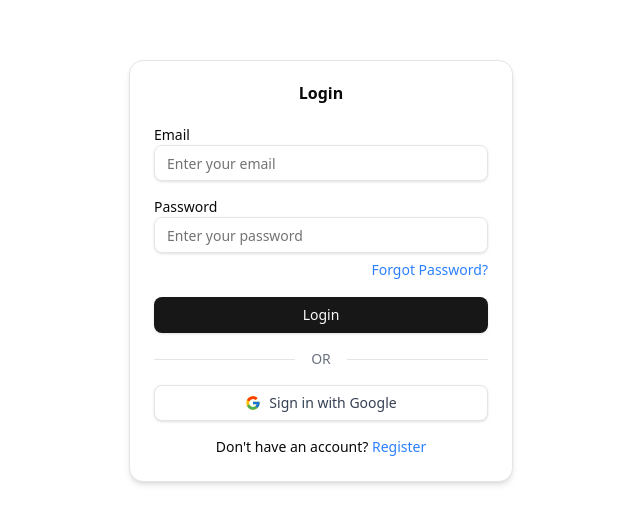
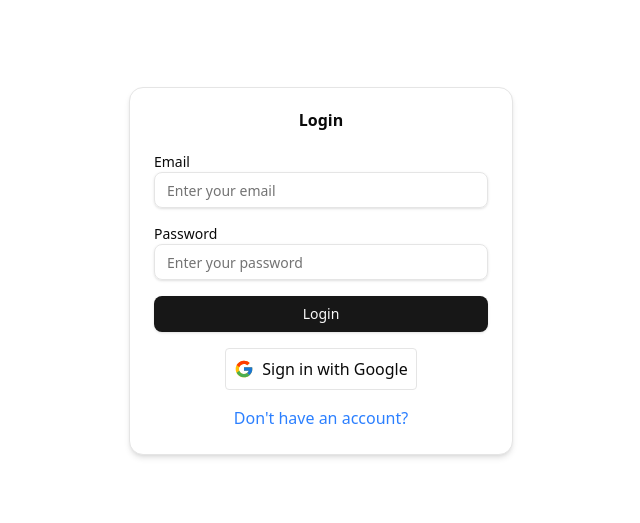
Before and after one commit to Yasowant/FlowHive, a Next.js app: page /login in a window 1280 px wide. Shown: the part 129-652 px from the top of the page, without its empty margins (319-959 px from the left). Built offline with nearby package versions, Linux system fonts and the light colour scheme.

Commit message:
updated code and optmized code

```diff
--- a/src/app/dashboard/page.tsx
+++ b/src/app/dashboard/page.tsx
@@ -1,9 +1,13 @@
 'use client';
 
-export default function Dashboard() {
+import withAuth from '@/hoc/withAuth';
+
+function Dashboard() {
   return (
     <div>
-      <h1>Hi,Good Morning</h1>
+      <h1 className="text-2xl font-bold">Hi, Good Morning</h1>
     </div>
   );
 }
+
+export default withAuth(Dashboard);
--- a/src/app/login/page.tsx
+++ b/src/app/login/page.tsx
@@ -8,6 +8,8 @@ import { Button } from '@/components/ui/button';
 import { Card, CardHeader, CardTitle, CardContent } from '@/components/ui/card';
 import { FcGoogle } from 'react-icons/fc';
 import ClientOnly from '@/components/ClientOnly';
+import api from '@/config/axios';
+import axios from 'axios';
 
 export default function LoginPage() {
   const [email, setEmail] = useState('');
@@ -19,7 +21,6 @@ export default function LoginPage() {
   const handleLogin = async (e: React.FormEvent) => {
     e.preventDefault();
     setError(null);
-
     if (!email || !password) {
       setError('Both email and password are required');
       return;
@@ -28,29 +29,16 @@ export default function LoginPage() {
     setLoading(true);
 
     try {
-      const res = await fetch(
-        'https://flowhive-be-1.onrender.com/api/users/login',
-        {
-          method: 'POST',
-          headers: {
-            'Content-Type': 'application/json',
-          },
-          body: JSON.stringify({ email, password }),
-        }
-      );
+      const { data } = await api.post('/api/users/login', { email, password });
 
-      const data = await res.json();
+      if (data.token) {
+        localStorage.setItem('authToken', data.token);
+      }
 
-      if (!res.ok) {
-        throw new Error(data.message || 'Invalid email or password');
-      }
-      if (data.token) {
-        sessionStorage.setItem('authToken', data.token);
-      }
       router.push('/dashboard');
     } catch (err) {
-      if (err instanceof Error) {
-        setError(err.message);
+      if (axios.isAxiosError(err)) {
+        setError(err.response?.data?.message || 'Invalid email or password');
       } else {
         setError('An unknown error occurred');
       }
@@ -87,41 +75,23 @@ export default function LoginPage() {
                   onChange={(e) => setPassword(e.target.value)}
                   required
                 />
-                <div className="text-right mt-1">
-                  <Link
-                    href="/forgot-password"
-                    className="text-blue-500 text-sm hover:underline"
-                  >
-                    Forgot Password?
-                  </Link>
-                </div>
               </div>
               {error && <p className="text-red-500 text-sm">{error}</p>}
-              <Button type="submit" className="w-full" disabled={loading}>
+              <Button type="submit" disabled={loading} className="w-full">
                 {loading ? 'Logging in...' : 'Login'}
               </Button>
             </form>
-
-            <div className="flex items-center my-4">
-              <div className="flex-grow border-t"></div>
-              <span className="mx-4 text-sm text-gray-500">OR</span>
-              <div className="flex-grow border-t"></div>
+            <div className="flex items-center justify-center mt-4">
+              <button className="flex items-center space-x-2 border p-2 rounded">
+                <FcGoogle size={20} />
+                <span>Sign in with Google</span>
+              </button>
             </div>
-
-            <Button
-              className="w-full flex items-center justify-center gap-2 bg-white text-gray-700 border hover:bg-gray-100"
-              variant="outline"
-            >
-              <FcGoogle className="text-xl" />
-              Sign in with Google
-            </Button>
-
-            <p className="mt-4 text-center text-sm">
-              Don&apos;t have an account?{' '}
-              <Link href="/register" className="text-blue-500 hover:underline">
-                Register
+            <div className="text-center mt-4">
+              <Link href="/register" className="text-blue-500">
+                Don&apos;t have an account?{' '}
               </Link>
-            </p>
+            </div>
           </CardContent>
         </Card>
       </div>
--- a/src/app/page.tsx
+++ b/src/app/page.tsx
@@ -60,11 +60,6 @@ export default function Home() {
                     Login
                   </Link>
                 </DropdownMenuItem>
-                <DropdownMenuItem asChild>
-                  <Link href="/signup" aria-label="Go to Signup">
-                    Signup
-                  </Link>
-                </DropdownMenuItem>
               </DropdownMenuContent>
             </DropdownMenu>
           ) : (
--- /dev/null
+++ b/src/hoc/withAuth.tsx
@@ -0,0 +1,21 @@
+'use client';
+
+import { useEffect } from 'react';
+import { useRouter } from 'next/navigation';
+
+const withAuth = <P extends object>(Component: React.ComponentType<P>) => {
+  return function ProtectedRoute(props: P) {
+    const router = useRouter();
+
+    useEffect(() => {
+      const token = localStorage.getItem('authToken');
+      if (!token) {
+        router.push('/login');
+      }
+    }, []);
+
+    return <Component {...props} />;
+  };
+};
+
+export default withAuth;
```
Also changed, not shown: 2 other files (tests, documents, lock files or other folders).
